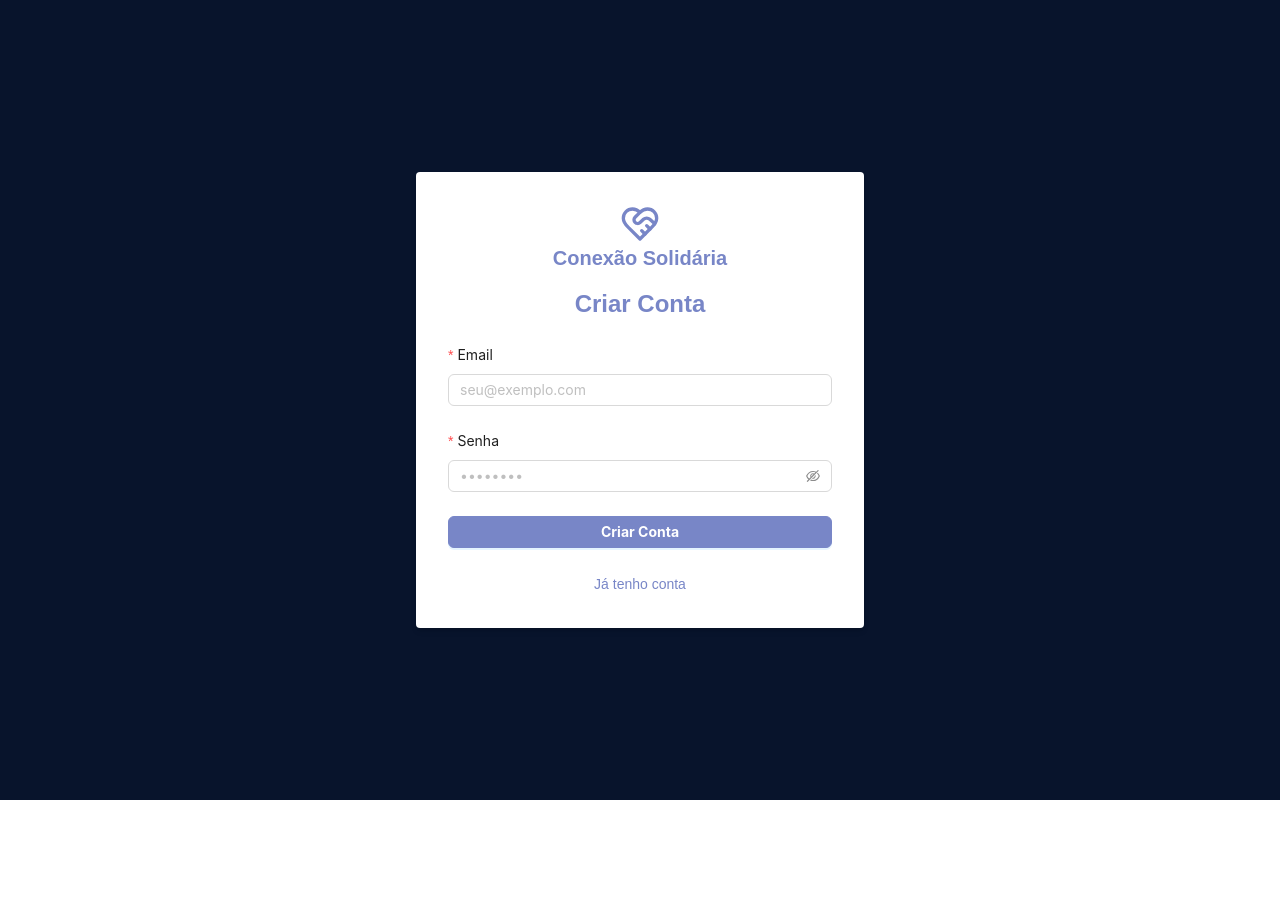
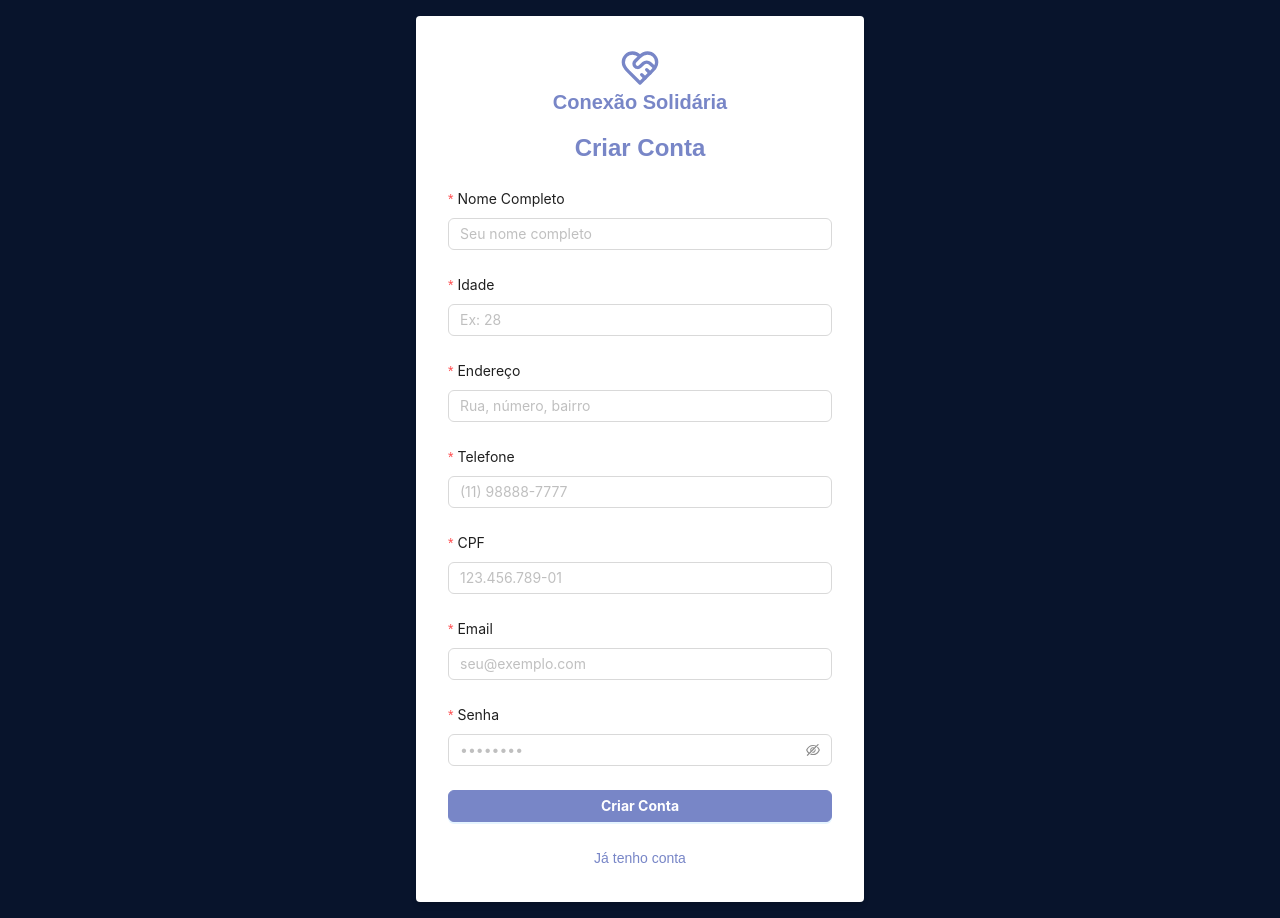
Before and after one commit to RamonPeixe/conexao-solidaria, a React (Vite) app: page /login in a window 1280 px wide. Both pictures are taken after a click on the button "Criar Conta". Before the commit the page ends 800 px from the top, so only its background shows below. Built offline with nearby package versions, Linux system fonts and the light colour scheme.

Commit message:
fix: corrige bug no login

```diff
--- a/src/presentation/pages/Login/Index.tsx
+++ b/src/presentation/pages/Login/Index.tsx
@@ -20,7 +20,7 @@ const Login = () => {
   const [recoveryEmail, setRecoveryEmail] = useState("");
   const navigate = useNavigate();
 
-  const toggleAccountCreation = () => setIsCreatingAccount(v => !v);
+  const toggleAccountCreation = () => setIsCreatingAccount((v) => !v);
   const handleForgotPassword = () => setIsRecoveryModalVisible(true);
   const handleRecoverySubmit = () => {
     message.success(`Email de recuperação enviado para: ${recoveryEmail}`);
@@ -28,12 +28,29 @@ const Login = () => {
   };
 
   const onFinish = async (values: LoginFormValues) => {
-    if (isCreatingAccount) {
-      // ...
+     if (isCreatingAccount) {
+    try {
+      await api.post('/usuarios', {
+        nome: values.nome,
+        idade: values.idade,
+        endereco: values.endereco,
+        telefone: values.telefone,
+        cpf: values.cpf,
+        email: values.email,
+        senha: values.senha,
+        saldo: 0
+      });
+      message.success('Conta criada com sucesso!');
+      setIsCreatingAccount(false);
+      navigate('/login');
+    } catch (err) {
+      console.error('Erro ao criar conta:', err);
+      message.error('Falha ao criar conta. Tente novamente.');
+    }
     } else {
       try {
         const res = await api.get<LoginFormValues[]>("/usuarios");
-        const user = res.data.find(u => u.email === values.email);
+        const user = res.data.find((u) => u.email === values.email);
         if (!user) {
           message.error("Usuário não encontrado");
           return;
@@ -44,7 +61,7 @@ const Login = () => {
         }
         message.success("Login realizado com sucesso!");
         localStorage.setItem("conexaoSolidariaUser", JSON.stringify(user));
-        navigate("/doacoes");
+        navigate("/inicio");
       } catch (err) {
         console.error("Erro no login:", err);
         message.error("Falha ao fazer login. Tente novamente.");
@@ -69,6 +86,47 @@ const Login = () => {
         <Form<LoginFormValues> layout="vertical" onFinish={onFinish}>
           {isCreatingAccount && (
             <>
+              <Form.Item
+                label="Nome Completo"
+                name="nome"
+                rules={[
+                  { required: true, message: "Informe seu nome completo" },
+                ]}
+              >
+                <Input placeholder="Seu nome completo" />
+              </Form.Item>
+
+              <Form.Item
+                label="Idade"
+                name="idade"
+                rules={[{ required: true, message: "Informe sua idade" }]}
+              >
+                <Input type="number" placeholder="Ex: 28" />
+              </Form.Item>
+
+              <Form.Item
+                label="Endereço"
+                name="endereco"
+                rules={[{ required: true, message: "Informe seu endereço" }]}
+              >
+                <Input placeholder="Rua, número, bairro" />
+              </Form.Item>
+
+              <Form.Item
+                label="Telefone"
+                name="telefone"
+                rules={[{ required: true, message: "Informe seu telefone" }]}
+              >
+                <Input placeholder="(11) 98888-7777" />
+              </Form.Item>
+
+              <Form.Item
+                label="CPF"
+                name="cpf"
+                rules={[{ required: true, message: "Informe seu CPF" }]}
+              >
+                <Input placeholder="123.456.789-01" />
+              </Form.Item>
             </>
           )}
 
@@ -149,7 +207,7 @@ const Login = () => {
         <Input
           placeholder="Digite seu email"
           value={recoveryEmail}
-          onChange={e => setRecoveryEmail(e.target.value)}
+          onChange={(e) => setRecoveryEmail(e.target.value)}
         />
       </Modal>
     </div>
```
Also changed, not shown: 1 other file (tests, documents, lock files or other folders).
